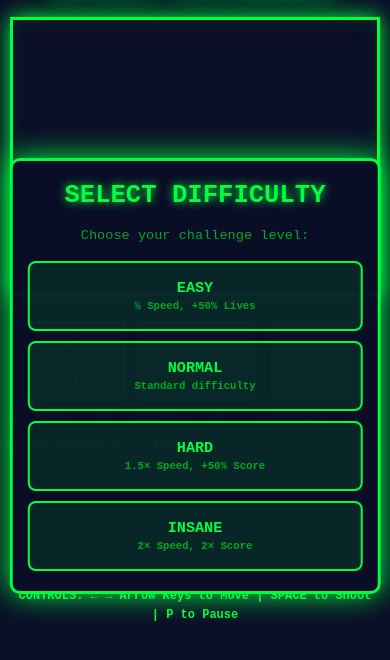
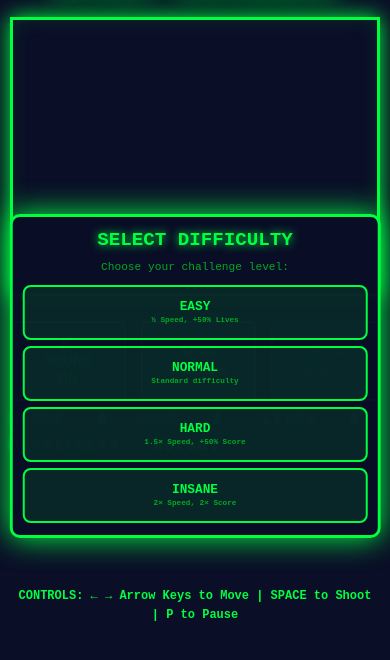
Before and after one commit to viloun/space-invaders, a website: page index.html in a window 390 px wide. Shown: the part 46-706 px from the top of the page. Drawn offline with Linux system fonts and the light colour scheme.

Commit message:
Reduce font sizes on difficulty modal for better mobile visibility

```diff
--- a/index.html
+++ b/index.html
@@ -665,18 +665,18 @@
             transform: translate(-50%, -50%);
             background: rgba(10, 14, 39, 0.98);
             border: 3px solid #00ff41;
-            padding: 30px 20px;
+            padding: 20px 15px;
             text-align: center;
             border-radius: 10px;
             z-index: 300;
             box-shadow: 0 0 30px #00ff41;
             flex-direction: column;
             align-items: center;
-            gap: 15px;
-            max-height: 90vh;
+            gap: 10px;
+            max-height: 95vh;
             overflow-y: auto;
             width: 90vw;
-            max-width: 600px;
+            max-width: 500px;
             min-width: auto;
         }
 
@@ -685,30 +685,30 @@
         }
 
         .difficulty-modal h2 {
-            font-size: 2em;
+            font-size: 1.8em;
             color: #00ff41;
             text-shadow: 0 0 10px #00ff41;
-            margin-bottom: 10px;
+            margin-bottom: 8px;
             word-wrap: break-word;
         }
 
         .difficulty-modal p {
-            font-size: 0.95em;
+            font-size: 0.85em;
             color: #00aa22;
-            margin-bottom: 10px;
+            margin-bottom: 8px;
         }
 
         .difficulty-options {
             display: grid;
             grid-template-columns: 1fr 1fr;
-            gap: 12px;
+            gap: 10px;
             width: 100%;
             max-width: 100%;
         }
 
         .difficulty-btn {
-            padding: 15px 10px;
-            font-size: 1em;
+            padding: 12px 8px;
+            font-size: 0.9em;
             background: rgba(0, 255, 65, 0.1);
             border: 2px solid #00ff41;
             color: #00ff41;
@@ -717,12 +717,12 @@
             font-weight: bold;
             border-radius: 8px;
             transition: all 0.3s ease;
-            min-height: 80px;
+            min-height: 70px;
             display: flex;
             flex-direction: column;
             align-items: center;
             justify-content: center;
-            gap: 5px;
+            gap: 3px;
         }
 
         .difficulty-btn:hover {
@@ -736,44 +736,44 @@
         }
 
         .difficulty-description {
-            font-size: 0.75em;
+            font-size: 0.65em;
             color: #00aa22;
             margin-top: 0;
-            line-height: 1.3;
+            line-height: 1.2;
         }
 
         @media (max-width: 600px) {
             .difficulty-modal {
                 width: 95vw;
                 max-width: 100%;
-                padding: 20px 15px;
-                gap: 10px;
+                padding: 12px 10px;
+                gap: 6px;
             }
 
             .difficulty-modal h2 {
-                font-size: 1.6em;
-                margin-bottom: 8px;
+                font-size: 1.2em;
+                margin-bottom: 4px;
             }
 
             .difficulty-modal p {
-                font-size: 0.85em;
-                margin-bottom: 8px;
+                font-size: 0.7em;
+                margin-bottom: 6px;
             }
 
             .difficulty-options {
                 grid-template-columns: 1fr;
-                gap: 10px;
+                gap: 6px;
             }
 
             .difficulty-btn {
-                padding: 12px 8px;
-                font-size: 0.95em;
-                min-height: 70px;
-                gap: 3px;
+                padding: 8px 6px;
+                font-size: 0.8em;
+                min-height: 55px;
+                gap: 2px;
             }
 
             .difficulty-description {
-                font-size: 0.7em;
+                font-size: 0.6em;
             }
         }
 
```
